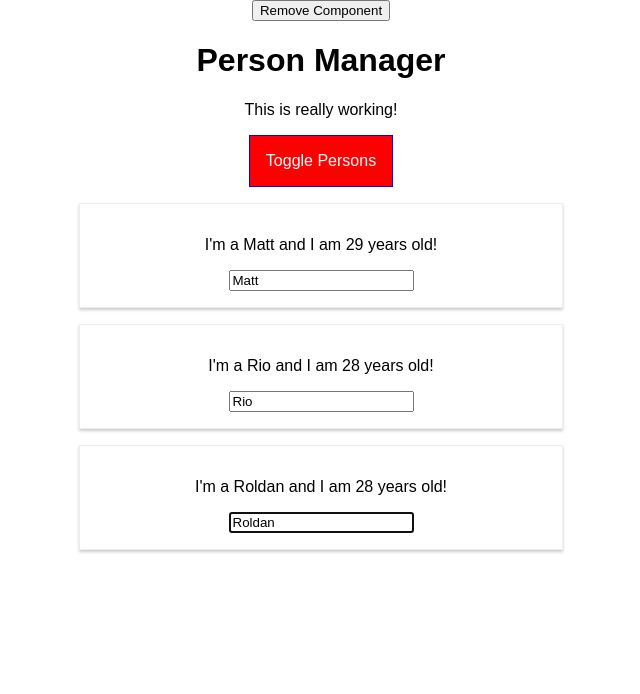
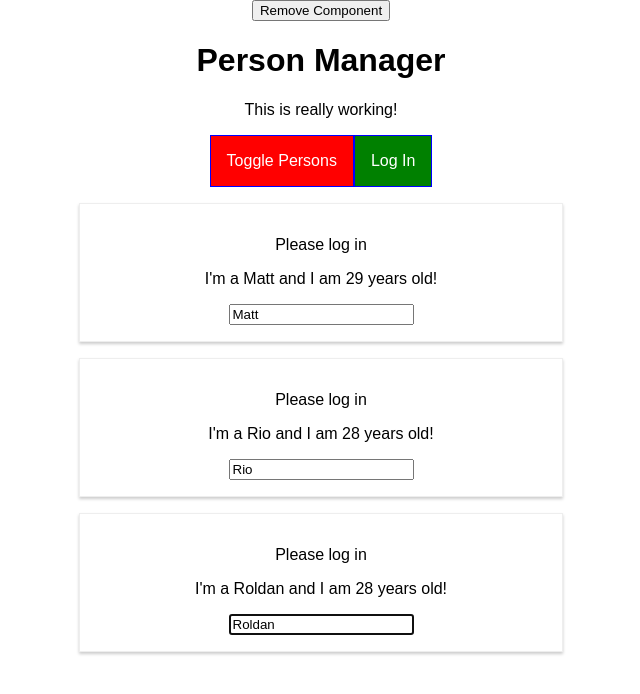
Before and after one commit to MrCooper42/React-guide, a React (Create React App) app: page / in a window 1280 px wide. Shown: the top 694 px of the page, without its empty margins (319-959 px from the left). Built offline with nearby package versions, Linux system fonts and the light colour scheme.

Commit message:
adding in context api usage

```diff
--- a/src/components/Cockpit/Cockpit.js
+++ b/src/components/Cockpit/Cockpit.js
@@ -1,4 +1,5 @@
 import React, { useEffect, useRef } from 'react';
+import AuthContext from '../../context/auth-context';
 import styles from './Cockpit.module.css';
 
 export const Cockpit = React.memo(props => {
@@ -45,6 +46,9 @@
       <button ref={toggleBtnRef} className={btnClass} onClick={clicked}>
         Toggle Persons
       </button>
+      <AuthContext.Consumer>
+        {context => <button onClick={context.login}>Log In</button>}
+      </AuthContext.Consumer>
     </div>
   );
 });
--- a/src/components/Persons/Person/Person.js
+++ b/src/components/Persons/Person/Person.js
@@ -1,5 +1,6 @@
 import PropTypes from 'prop-types';
 import React, { Component } from 'react';
+import AuthContext from '../../../context/auth-context';
 import { Auxillary } from '../../../higherOrderComponents/Auxillary';
 import { withClass } from '../../../higherOrderComponents/withClass';
 import styles from './Person.module.css';
@@ -22,6 +23,11 @@
     return (
       // could also just use React.Fragment or import Fragment to avoid dot notation
       <Auxillary>
+        <AuthContext.Consumer>
+          {context =>
+            context.authenticated ? <p>Authenticated!</p> : <p>Please log in</p>
+          }
+        </AuthContext.Consumer>
         <p key="i1" onClick={click}>
           I'm a {name} and I am {age} years old!
         </p>
@@ -43,7 +49,8 @@
   click: PropTypes.func,
   name: PropTypes.string,
   age: PropTypes.number,
-  changed: PropTypes.func
+  changed: PropTypes.func,
+  isAuth: PropTypes.bool
 };
 
 export default withClass(Person, styles.Person);
--- a/src/containers/App.js
+++ b/src/containers/App.js
@@ -1,6 +1,7 @@
 import React, { Component } from 'react';
 import { Cockpit } from '../components/Cockpit/Cockpit';
 import { Persons } from '../components/Persons/Persons';
+import AuthContext from '../context/auth-context';
 import { Auxillary } from '../higherOrderComponents/Auxillary';
 import { withClass } from '../higherOrderComponents/withClass';
 import styles from './App.module.css';
@@ -20,7 +21,8 @@
     otherState: 'some other value',
     showPersons: false,
     showCockpit: true,
-    changedCounter: 0
+    changedCounter: 0,
+    authenticated: false
   };
 
   static getDerivedStateFromProps(props, state) {
@@ -84,6 +86,12 @@
     });
   };
 
+  loginHandler = () => {
+    this.setState({
+      authenticated: !this.state.authenticated
+    });
+  };
+
   render() {
     console.log('[App.js] render');
     let persons = null;
@@ -94,6 +102,7 @@
           persons={this.state.persons}
           clicked={this.deletePersonHandler}
           changed={this.nameChangedHandler}
+          isAuthenticated={this.state.authenticated}
         />
       );
     }
@@ -107,6 +116,12 @@
         >
           Remove Component
         </button>
+        <AuthContext.Provider
+          value={{
+            authenticated: this.state.authenticated,
+            login: this.loginHandler
+          }}
+        >
           {this.state.showCockpit ? (
             <Cockpit
               title={this.props.appTitle}
@@ -116,6 +131,7 @@
             />
           ) : null}
           {persons}
+        </AuthContext.Provider>
       </Auxillary>
     );
   }
--- /dev/null
+++ b/src/context/auth-context.js
@@ -0,0 +1,8 @@
+import React from 'react';
+
+const authContext = React.createContext({
+  authenticated: false,
+  login: () => {}
+});
+
+export default authContext;
```
Lines whose indentation alone changed are shown as unchanged.
